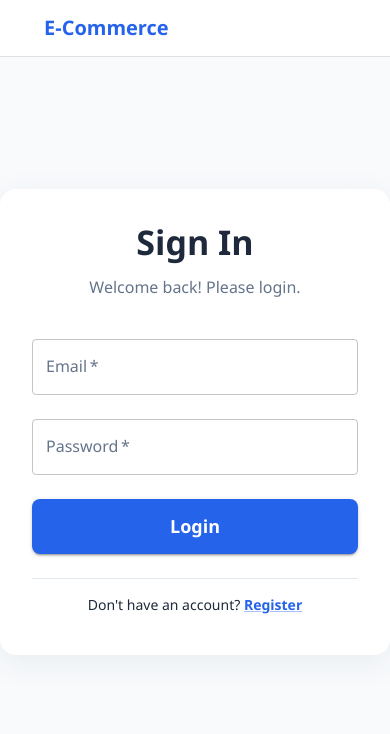
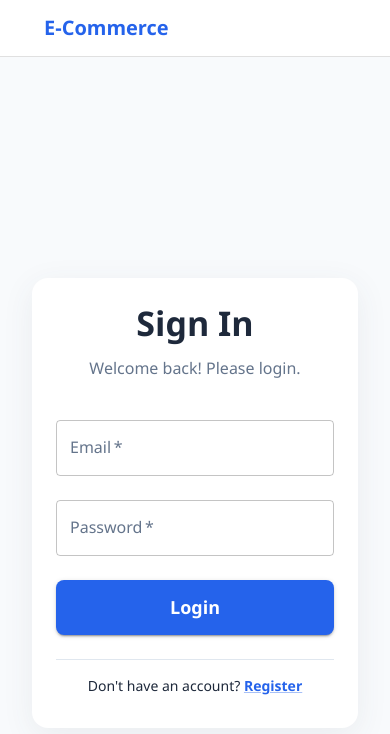
Before and after one commit to smrutiranjan7274/ecom-frontend, a React (Vite) app: page /login in a window 390 px wide. Shown: the top 734 px of the page. Built offline with nearby package versions, Linux system fonts and the light colour scheme; some icons are missing.

Commit message:
Refactor AuthForm layout: adjust Box and Paper padding for improved responsiveness

```diff
--- a/src/components/AuthForm.tsx
+++ b/src/components/AuthForm.tsx
@@ -256,17 +256,18 @@ const AuthForm = ({ mode }: AuthFormProps) => {
         <>
             <Box
                 sx={{
-                    position: 'fixed',
-                    inset: 0,
+                    minHeight: '100vh',
                     display: 'flex',
                     alignItems: 'center',
                     justifyContent: 'center',
+                    py: { xs: 4, sm: 6 },
+                    px: 2,
                 }}
             >
                 <Paper
                     elevation={4}
                     sx={{
-                        p: { xs: 4, sm: 6 },
+                        p: { xs: 3, sm: 6 },
                         width: '100%',
                         maxWidth: 420,
                         borderRadius: 4,
```
